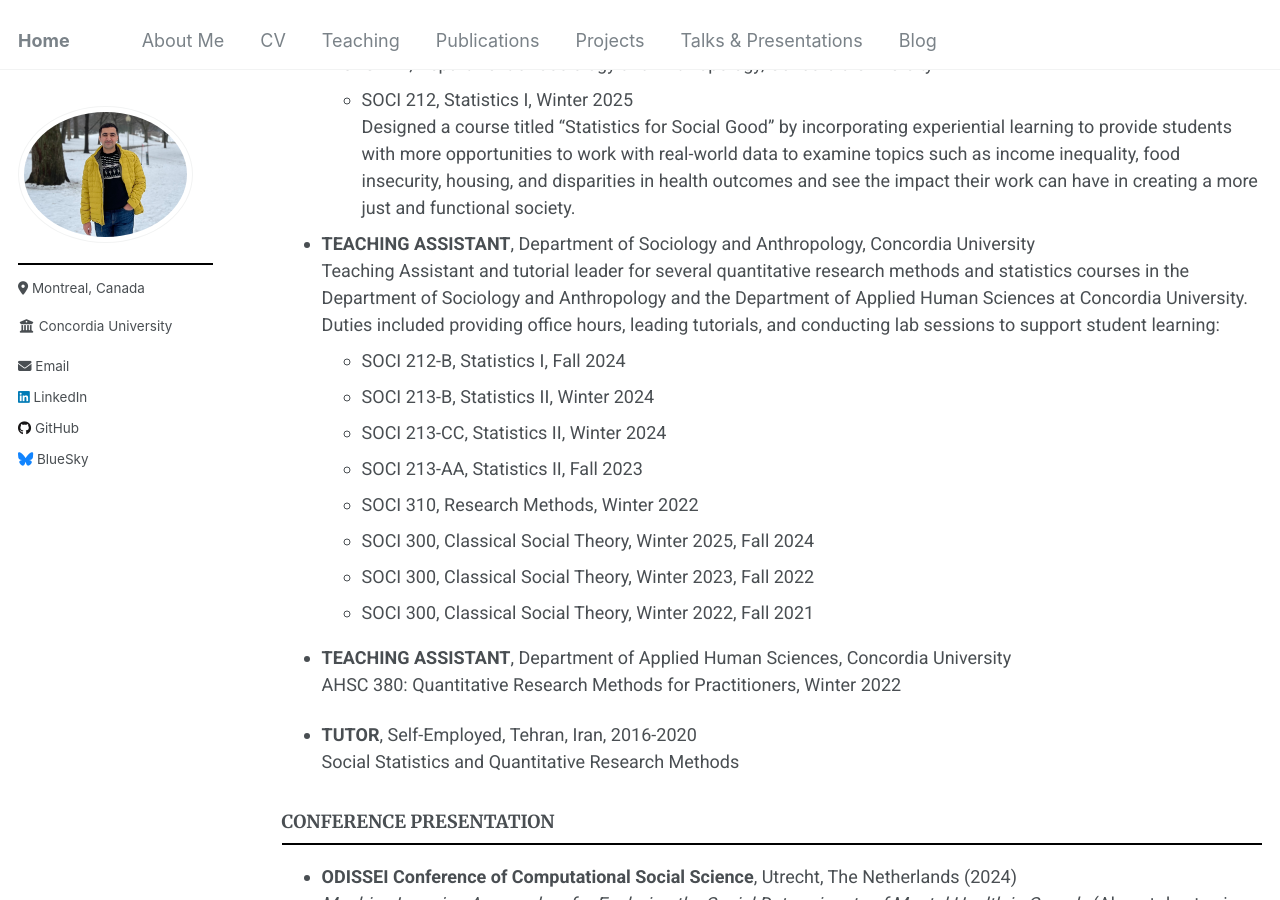
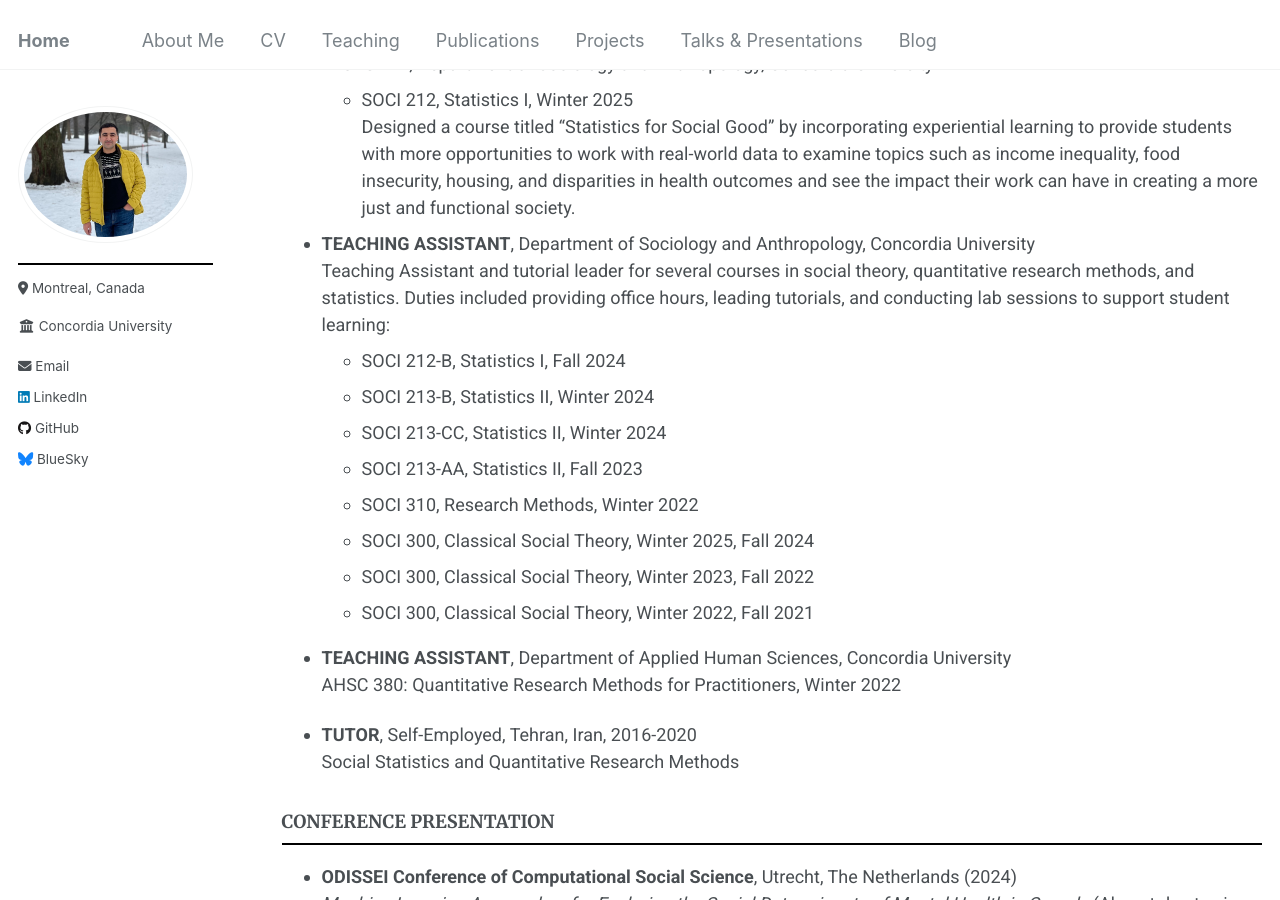
Before and after one commit to Mohsnmonji/mohsnmonji.github.io, a Jekyll site: the page built from _pages/Curriculum Vitae.md, in a window 1280 px wide and 900 px high, scrolled down 1421 px. Built offline with Jekyll 4.4.1, drawn with Linux system fonts in a browser that asks for light colours.

Commit message:
Update Curriculum Vitae.md

```diff
--- a/_pages/Curriculum Vitae.md
+++ b/_pages/Curriculum Vitae.md
@@ -59,7 +59,7 @@ redirect_from:
     Designed a course titled “Statistics for Social Good” by incorporating experiential learning to provide students with more opportunities to work with real-world data to examine topics such as income inequality, food insecurity, housing, and disparities in health outcomes and see the impact their work can have in creating a more just and functional society.
 
 - **TEACHING ASSISTANT**, Department of Sociology and Anthropology, Concordia University
-  Teaching Assistant and tutorial leader for several quantitative research methods and statistics courses in the Department of Sociology and Anthropology and the Department of Applied Human Sciences at Concordia University. Duties included providing office hours, leading tutorials, and conducting lab sessions to support student learning:
+    Teaching Assistant and tutorial leader for several courses in social theory, quantitative research methods, and statistics. Duties included providing office hours, leading tutorials, and conducting lab sessions to support student learning:
   - SOCI 212-B, Statistics I, Fall 2024
   - SOCI 213-B, Statistics II, Winter 2024
   - SOCI 213-CC, Statistics II, Winter 2024
```
